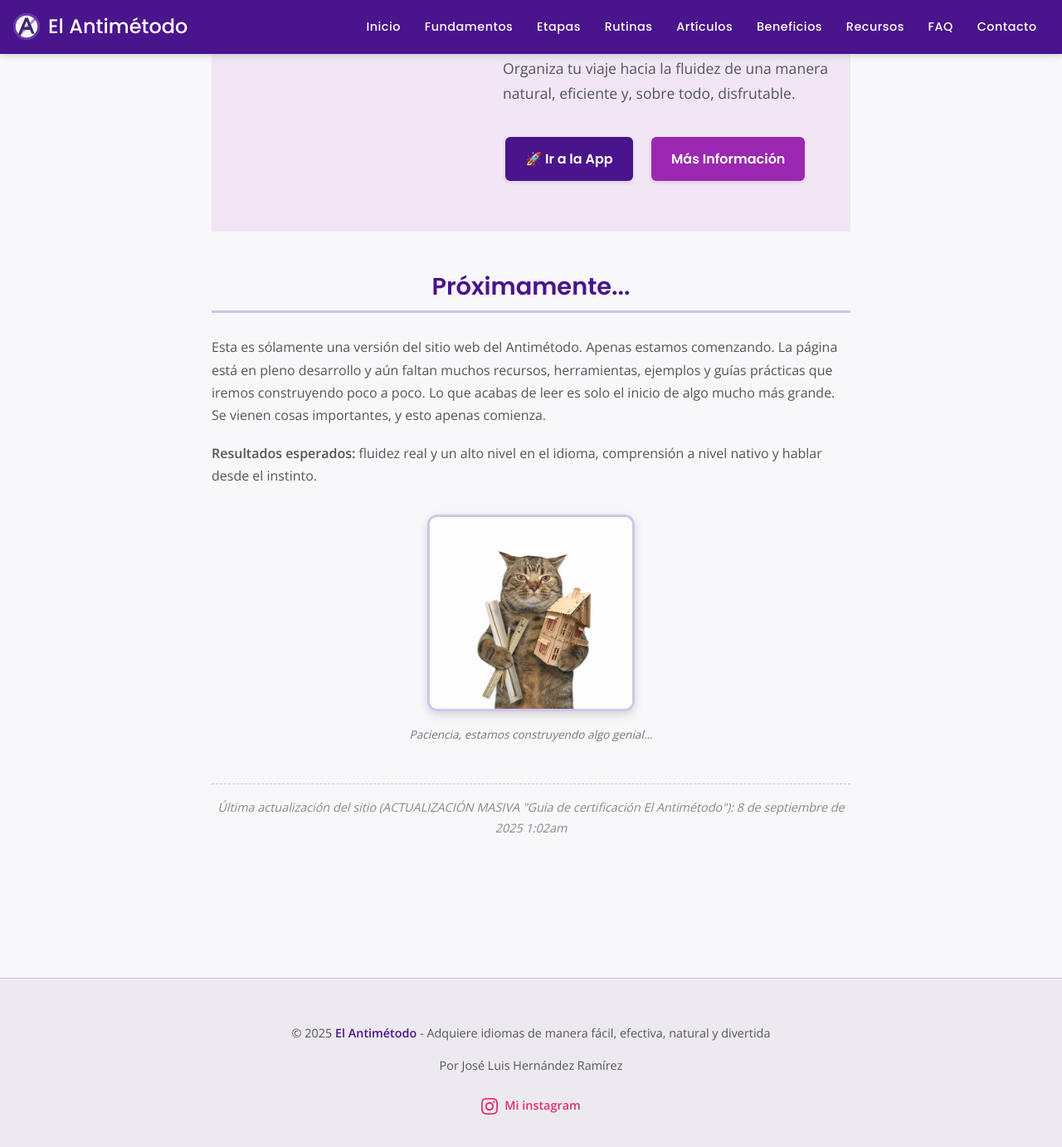
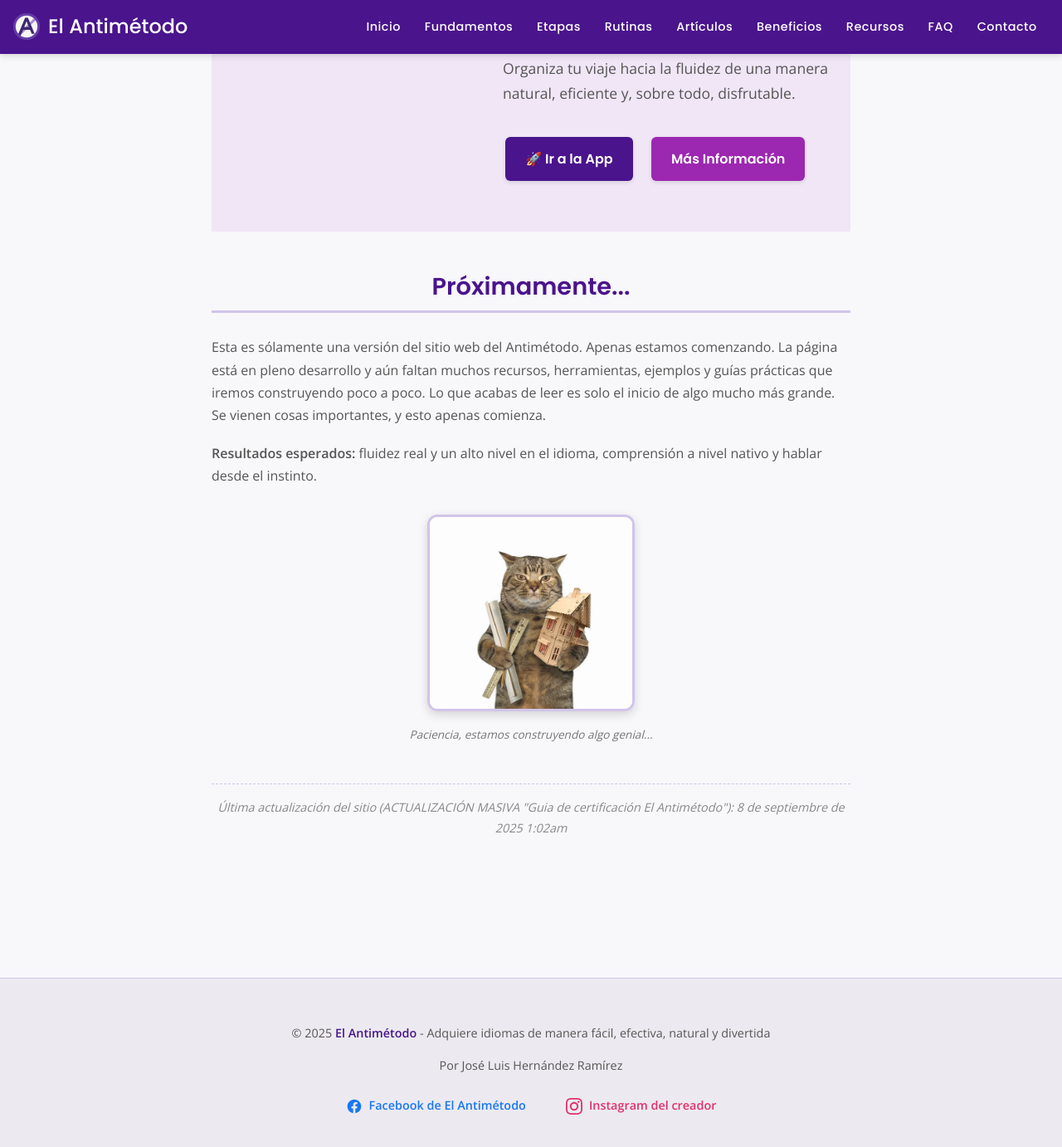
Before and after one commit to LuiseM93/ElAntimetodo, a Jekyll site: the page built from index.md, in a window 1280 px wide and 1400 px high, scrolled down 4874 px. Shown: the top 1382 px of the window at 83% size. Built offline with Jekyll 4.4.1, drawn with Linux system fonts in a browser that asks for light colours.

Commit message:
facebook

```diff
--- a/_layouts/default.html
+++ b/_layouts/default.html
@@ -39,6 +39,7 @@
       --navbar-active-bg: var(--accent-color);
 
       --instagram-color: #E1306C;
+      --facebook-color: #1877F2;
       --grey-border-color: #e0e0e0;
 
       --font-primary: 'Poppins', sans-serif;
@@ -265,21 +266,32 @@
         box-shadow: 0 4px 10px rgba(74, 20, 140, 0.4);
     }
 
-    .instagram-link {
+    .instagram-link, .facebook-link {
         display: inline-flex;
         align-items: center;
-        color: var(--instagram-color);
         font-weight: 600;
         padding: 0.5rem 1rem;
         border-radius: 5px;
         transition: background-color 0.2s ease;
+        text-decoration: none;
+    }
+    .instagram-link {
+        color: var(--instagram-color);
+    }
+    .facebook-link {
+        color: var(--facebook-color);
     }
     .instagram-link:hover {
         color: #c13584;
         background-color: rgba(225, 48, 108, 0.1);
         text-decoration: none;
     }
-    .instagram-icon {
+    .facebook-link:hover {
+        color: #125db1;
+        background-color: rgba(24, 119, 242, 0.1);
+        text-decoration: none;
+    }
+    .instagram-icon, .facebook-icon {
         width: 20px;
         height: 20px;
         vertical-align: middle;
@@ -299,6 +311,10 @@
       h3 { font-size: 1.3em; }
       .content-wrapper { padding: 15px; margin-top: 20px; }
       .btn { padding: 0.8rem 1.5rem; font-size: 0.95em;}
+      .footer-links {
+        flex-direction: column;
+        gap: 0.5rem;
+      }
     }
   </style>
 </head>
@@ -346,12 +362,18 @@
   <footer>
     <p>© {% assign current_year = 'now' | date: "%Y" %}{% if current_year < "2025" %}2025{% else %}{{ current_year }}{% endif %} <strong>El Antimétodo</strong> - Adquiere idiomas de manera fácil, efectiva, natural y divertida</p>
     <p>Por José Luis Hernández Ramírez</p>
-    <p style="margin-top: 1rem;">
+    <p class="footer-links" style="margin-top: 1rem; display: flex; justify-content: center; align-items: center; flex-wrap: wrap; gap: 1rem;">
+      <a href="https://www.facebook.com/people/El-Antimétodo/61579943335092" class="facebook-link" target="_blank" rel="noopener noreferrer">
+        <svg class="facebook-icon" xmlns="http://www.w3.org/2000/svg" viewBox="0 0 24 24" fill="currentColor">
+          <path d="M22 12c0-5.523-4.477-10-10-10S2 6.477 2 12c0 4.991 3.657 9.128 8.438 9.878v-6.987h-2.54V12h2.54V9.797c0-2.506 1.492-3.89 3.777-3.89 1.094 0 2.238.195 2.238.195v2.46h-1.26c-1.243 0-1.63.771-1.63 1.562V12h2.773l-.443 2.89h-2.33v6.988C18.343 21.128 22 16.991 22 12z"/>
+        </svg>
+        Facebook de El Antimétodo
+      </a>
       <a href="https://www.instagram.com/joseluis.hdz.3/" class="instagram-link" target="_blank" rel="noopener noreferrer">
         <svg class="instagram-icon" xmlns="http://www.w3.org/2000/svg" viewBox="0 0 24 24" fill="currentColor">
           <path d="M12 2.163c3.204 0 3.584.012 4.85.07 3.252.148 4.771 1.691 4.919 4.919.058 1.265.069 1.645.069 4.849 0 3.205-.012 3.584-.069 4.849-.149 3.225-1.664 4.771-4.919 4.919-1.266.058-1.644.07-4.85.07-3.204 0-3.584-.012-4.849-.07-3.26-.149-4.771-1.699-4.919-4.92-.058-1.265-.07-1.644-.07-4.849 0-3.204.013-3.583.07-4.849.149-3.227 1.664-4.771 4.919-4.919 1.266-.057 1.645-.069 4.849-.069zm0-2.163c-3.259 0-3.667.014-4.947.072-4.358.2-6.78 2.618-6.98 6.98-.059 1.281-.073 1.689-.073 4.948 0 3.259.014 3.668.072 4.948.2 4.358 2.618 6.78 6.98 6.98 1.281.058 1.689.072 4.948.072 3.259 0 3.668-.014 4.948-.072 4.354-.2 6.782-2.618 6.979-6.98.059-1.28.073-1.689.073-4.948 0-3.259-.014-3.667-.072-4.947-.196-4.354-2.617-6.78-6.979-6.98-1.281-.059-1.69-.073-4.949-.073zm0 5.838c-3.403 0-6.162 2.759-6.162 6.162s2.759 6.163 6.162 6.163 6.162-2.759 6.162-6.163c0-3.403-2.759-6.162-6.162-6.162zm0 10.162c-2.209 0-4-1.79-4-4 0-2.209 1.791-4 4-4s4 1.791 4 4c0 2.21-1.791 4-4 4zm6.406-11.845c-.796 0-1.441.645-1.441 1.44s.645 1.44 1.441 1.44c.795 0 1.439-.645 1.439-1.44s-.644-1.44-1.439-1.44z"/>
         </svg>
-        Mi instagram
+        Instagram del creador
       </a>
     </p>
   </footer>
```
